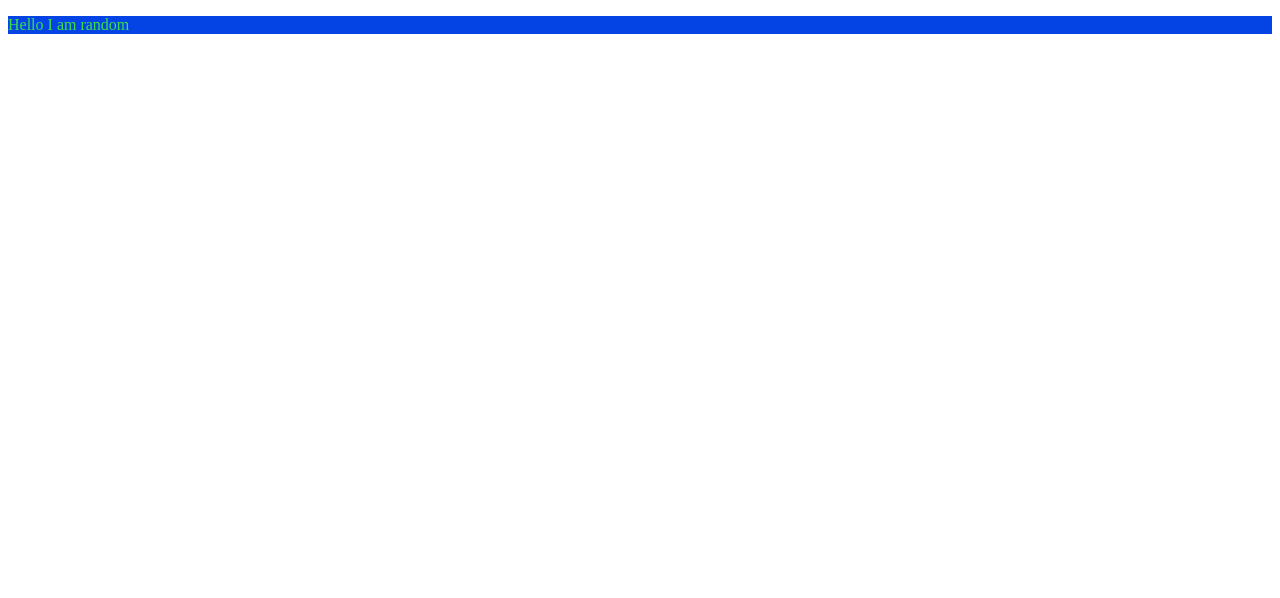
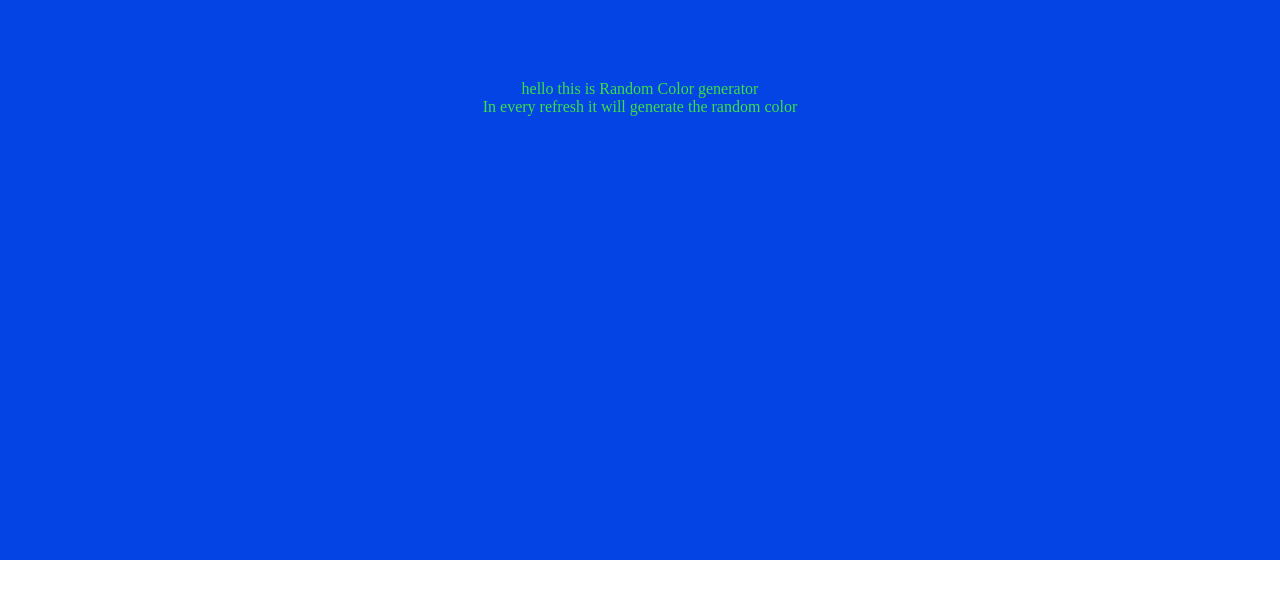
Before and after one commit to Navneet1206/Class-Practicle-WebDev, a plain HTML site: page RandomColorGenerator/index.html in a window 1280 px wide. Drawn offline with Linux system fonts and the light colour scheme.

Commit message:
Random Color generator

```diff
--- a/RandomColorGenerator/index.html
+++ b/RandomColorGenerator/index.html
@@ -1,12 +1,26 @@
 <!DOCTYPE html>
 <html lang="en">
+
 <head>
     <meta charset="UTF-8">
     <meta name="viewport" content="width=device-width, initial-scale=1.0">
     <title>Document</title>
+    <style>
+        *{
+            margin: 0;
+            padding: 0;
+        }
+        #demo {
+            min-height: 50vh;
+            text-align: center;padding: 5rem;
+        }
+    </style>
 </head>
+
 <body>
-    <p id="demo">Hello I am random</p>
+    <div id="demo">
+        <center>hello this is Random Color generator</center>In every refresh it will generate the random color
+    </div>
     <script>
         function getRandomColor() {
             const r = Math.floor(Math.random() * 256);
@@ -19,4 +33,5 @@
         document.getElementById("demo").style.backgroundColor = getRandomColor();
     </script>
 </body>
+
 </html>
```
